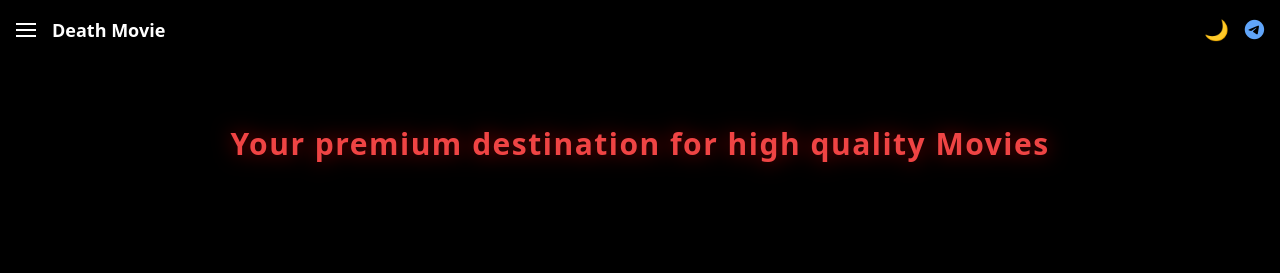
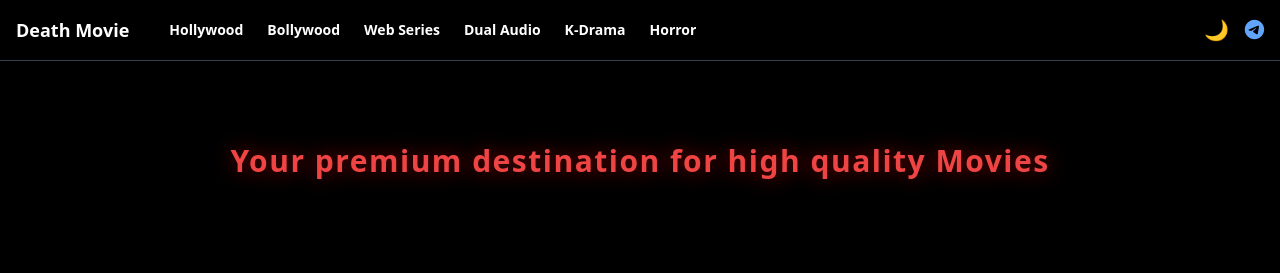
Before and after one commit to itzsandeepshrma/DeathMovie, a plain HTML site: page death.html in a window 1280 px wide. Shown: the top 273 px of the page. Drawn offline with nearby package versions, Linux system fonts and the light colour scheme.

Commit message:
Update death.html fix desktop and mobile view ~

```diff
--- a/death.html
+++ b/death.html
@@ -29,13 +29,15 @@
   </style>
 </head><body class="bg-black text-white dark:bg-white dark:text-black">
 <!-- Header -->
-<header class="w-full bg-black dark:bg-white border-b border-gray-700 dark:border-gray-300 p-4 relative z-50">
+
+
+  <header class="w-full bg-black dark:bg-white border-b border-gray-700 dark:border-gray-300 p-4 relative z-50">
   <div class="flex items-center justify-between">
 
-    <!-- Left: Hamburger + Logo -->
+    <!-- Left: Logo -->
     <div class="flex items-center gap-4">
-      <!-- Hamburger -->
-      <div id="menu-btn" class="flex flex-col justify-center items-start space-y-1 cursor-pointer">
+      <!-- Hamburger: Hidden on md and above -->
+      <div id="menu-btn" class="flex flex-col justify-center items-start space-y-1 cursor-pointer md:hidden">
         <div class="w-5 h-0.5 bg-white dark:bg-black"></div>
         <div class="w-5 h-0.5 bg-white dark:bg-black"></div>
         <div class="w-5 h-0.5 bg-white dark:bg-black"></div>
@@ -43,6 +45,16 @@
 
       <!-- Logo -->
       <div class="text-lg font-bold text-white dark:text-black">Death Movie</div>
+
+      <!-- Desktop Navigation: Only visible on md and above -->
+      <nav class="hidden md:flex gap-6 text-white dark:text-black text-sm font-semibold ml-6">
+        <a href="#" class="hover:text-red-500 transition">Hollywood</a>
+        <a href="#" class="hover:text-red-500 transition">Bollywood</a>
+        <a href="#" class="hover:text-red-500 transition">Web Series</a>
+        <a href="#" class="hover:text-red-500 transition">Dual Audio</a>
+        <a href="#" class="hover:text-red-500 transition">K-Drama</a>
+        <a href="#" class="hover:text-red-500 transition">Horror</a>
+      </nav>
     </div>
 
     <!-- Right: Theme + Telegram -->
@@ -55,6 +67,8 @@
       </a>
     </div>
   </div>
+  </header>
+
 
 
 
```
